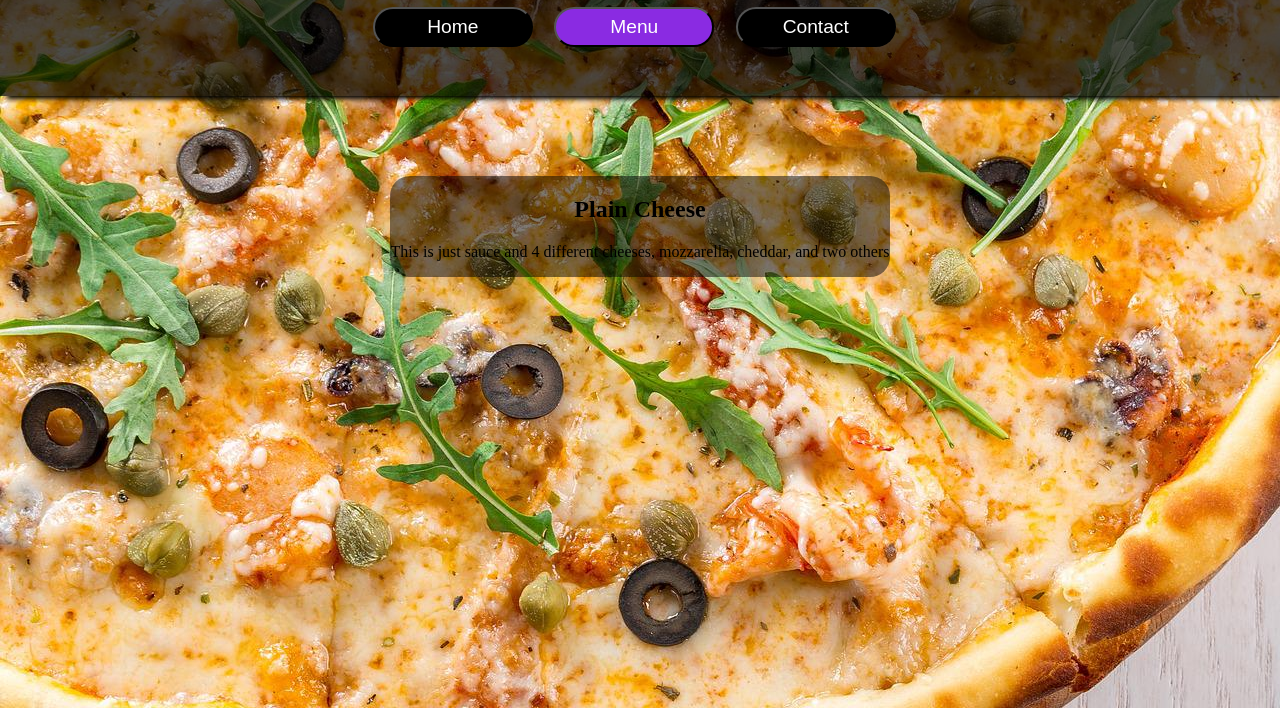
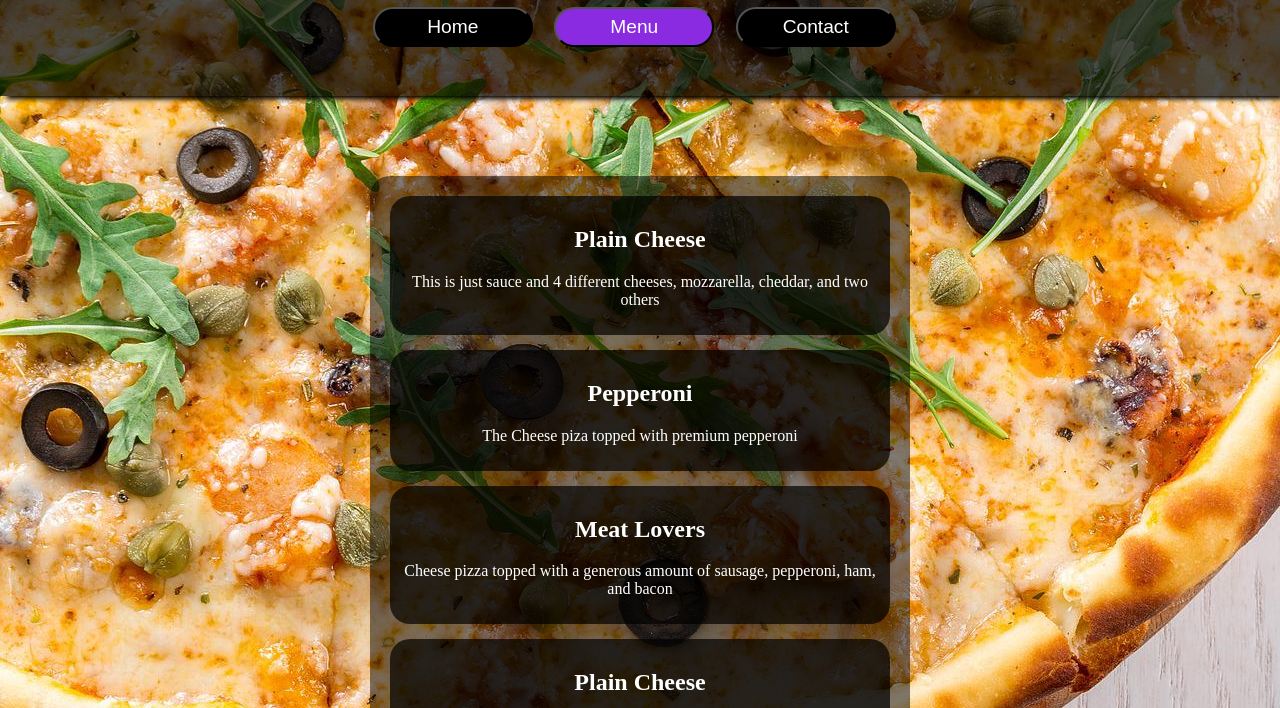
Before and after one commit to JohnCorrigan1/restaurant-page, a website built with webpack: page dist/index.html in a window 1280 px wide. Both pictures are taken after a click on the button "Menu". Shown: the part 92-800 px from the top of the page. Built offline with nearby package versions, Linux system fonts and the light colour scheme.

Commit message:
updated menu display

```diff
--- a/src/pages/homePage.js
+++ b/src/pages/homePage.js
@@ -7,11 +7,6 @@ const content = document.querySelector('.content')
 const main = document.createElement('div')
 main.setAttribute('id', 'main')
 content.appendChild(main);
-
-// const title = document.createElement('div')
-// title.classList.add('title')
-// title.textContent = "MamaMia's PizzaRia"
-// main.appendChild(title)
 
 const aboutDiv = document.createElement('div')
 aboutDiv.classList.add('about-div')
--- a/src/pages/menuPage.js
+++ b/src/pages/menuPage.js
@@ -1,5 +1,3 @@
-import { first } from "lodash";
-
 export default function loadMenu(){
 
     const content = document.querySelector('.content')
@@ -14,6 +12,34 @@ export default function loadMenu(){
 
     let item = "Plain Cheese"
     let description = "This is just sauce and 4 different cheeses, mozzarella, cheddar, and two others"
+    gridContainer.appendChild(menuItem(item, description))
+
+    item = "Pepperoni"
+    description = "The Cheese piza topped with premium pepperoni"
+    gridContainer.appendChild(menuItem(item, description))
+
+    item = "Meat Lovers"
+    description = "Cheese pizza topped with a generous amount of sausage, pepperoni, ham, and bacon"
+    gridContainer.appendChild(menuItem(item, description))
+
+    item = "Plain Cheese"
+    description = "This is just sauce and 4 different cheeses, mozzarella, cheddar, and two others"
+    gridContainer.appendChild(menuItem(item, description))
+
+    item = "Plain Cheese"
+    description = "This is just sauce and 4 different cheeses, mozzarella, cheddar, and two others"
+    gridContainer.appendChild(menuItem(item, description))
+
+    item = "Plain Cheese"
+    description = "This is just sauce and 4 different cheeses, mozzarella, cheddar, and two others"
+    gridContainer.appendChild(menuItem(item, description))
+
+    item = "Plain Cheese"
+    description = "This is just sauce and 4 different cheeses, mozzarella, cheddar, and two others"
+    gridContainer.appendChild(menuItem(item, description))
+
+    item = "Plain Cheese"
+    description = "This is just sauce and 4 different cheeses, mozzarella, cheddar, and two others"
     gridContainer.appendChild(menuItem(item, description))
 }
 
--- a/src/style.css
+++ b/src/style.css
@@ -115,6 +115,15 @@ body {
     max-width: 75vw;
     background-color: rgba(0, 0, 0, 0.5);
     border-radius: 20px;
+    padding: 20px;
+    gap: 15px;
+}
+
+.menu-item{
+    color: white;
+    background-color: rgba(0, 0, 0, 0.7);
+    border-radius: 20px;
+    padding: 10px;
 }
 
 
```
Also changed, not shown: dist/main.js.
